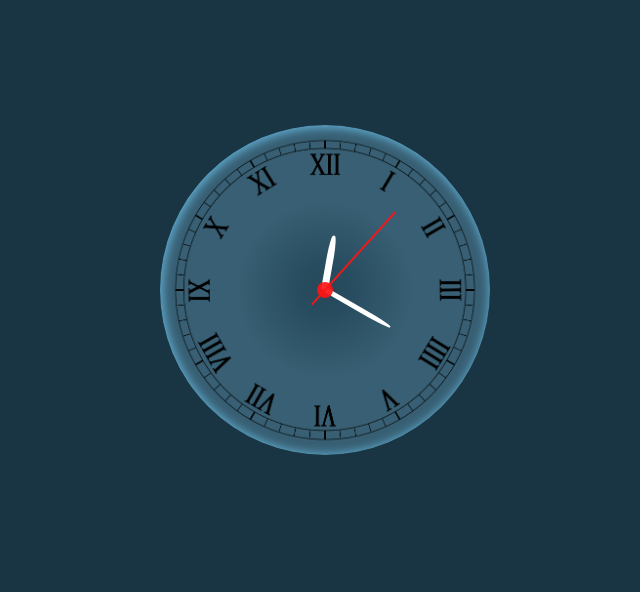
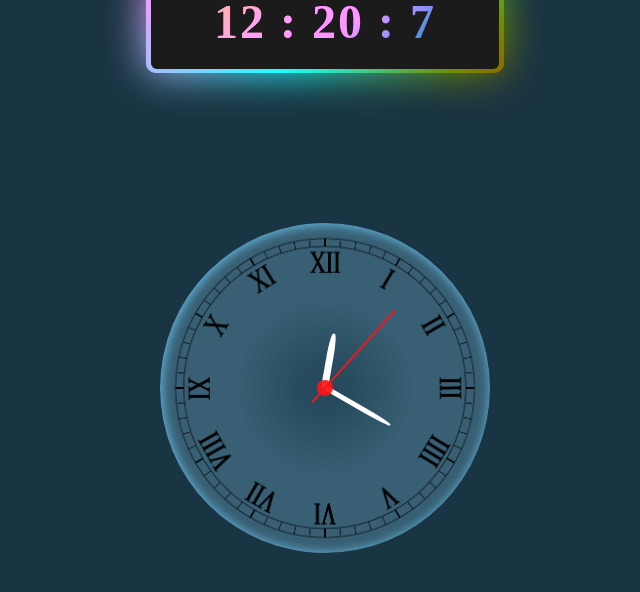
Before and after one commit to Magamed-Ali/watch, a React (Create React App) app: page / in a window 1280 px wide. Shown: the top 592 px of the page, without its empty margins (315-955 px from the left). Built offline with nearby package versions, Linux system fonts and the light colour scheme; the HTML template or start-up script is replaced by a standard one.

Commit message:
fixed hour/4

```diff
--- a/src/app.css
+++ b/src/app.css
@@ -1,6 +1,5 @@
 
-
-.box{
+.box {
     width: 150px;
     height: 150px;
     display: block;
@@ -16,3 +15,67 @@
     background: white;
     /*transform: rotate(45deg);*/
 }
+
+.bookacket {
+    height: 98px;
+    width: 358px;
+    margin: auto;
+    top: -150px;
+    position: relative;
+    background: linear-gradient(
+            135deg, #0fe6d2, #efd814, #f526dc);
+    border-radius: 10px;
+    cursor: default;
+    animation: animate 1.5s linear infinite;
+}
+
+.bookacket .uncomenkad,
+.bookacket span {
+    position: absolute;
+    top: 50%;
+    left: 50%;
+    transform: translate(-50%, -50%);
+}
+
+.bookacket .uncomenkad {
+    z-index: 999;
+    height: 90px;
+    width: 348px;
+    background: #1b1b1b;
+    border-radius: 6px;
+    text-align: center;
+}
+
+.uncomenkad #vemekunys {
+    line-height: 86px;
+    color: #fbf4f4;
+    font-size: 48px;
+    font-weight: 600;
+    letter-spacing: 2px;
+    background: linear-gradient(
+            135deg, #05f3dc, #e4d01b, #f10bd5);
+    -webkit-background-clip: text;
+    -webkit-text-fill-color: transparent;
+    animation: animate 1.5s linear infinite;
+}
+
+@keyframes animate {
+    100% {
+        filter: hue-rotate(360deg);
+    }
+}
+
+.bookacket span {
+    height: 100%;
+    width: 100%;
+    border-radius: 10px;
+    background: inherit;
+}
+
+.bookacket span:first-child {
+    filter: blur(7px);
+}
+
+.bookacket span:last-child {
+    filter: blur(20px);
+}
--- a/src/components/Clock.tsx
+++ b/src/components/Clock.tsx
@@ -23,12 +23,24 @@ function Clock() {
     }, []);
 
     return (
-        <div className="clock">
-            <img src={process.env.PUBLIC_URL + "/images/kisspng-alarm-clocks.png"} alt="clock"/>
-            <Hour hh={hh}/>
-            <Minutes mm={mm}/>
-            <Seconds ss={ss}/>
+        <div className="watch">
+            <div className="bookacket">
+                <div className="uncomenkad">
+                    <div id="vemekunys">
+                        {`${(hh / 30).toFixed()} : ${mm / 6} : ${ss / 6}`}
+                    </div>
+                </div>
+                <span></span>
+                <span></span>
+            </div>
+            <div className="clock">
+                <img src={process.env.PUBLIC_URL + "/images/kisspng-alarm-clocks.png"} alt="clock"/>
+                <Hour hh={hh}/>
+                <Minutes mm={mm}/>
+                <Seconds ss={ss}/>
+            </div>
         </div>
+
     );
 }
 
```
